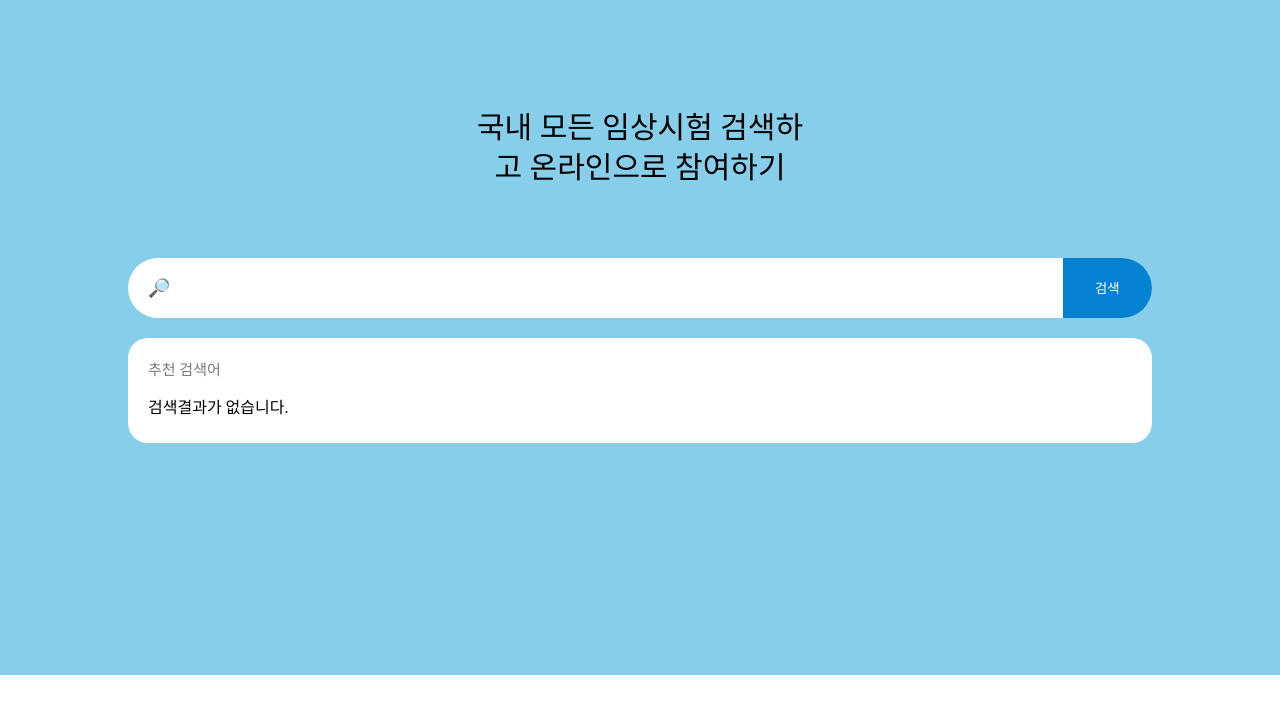
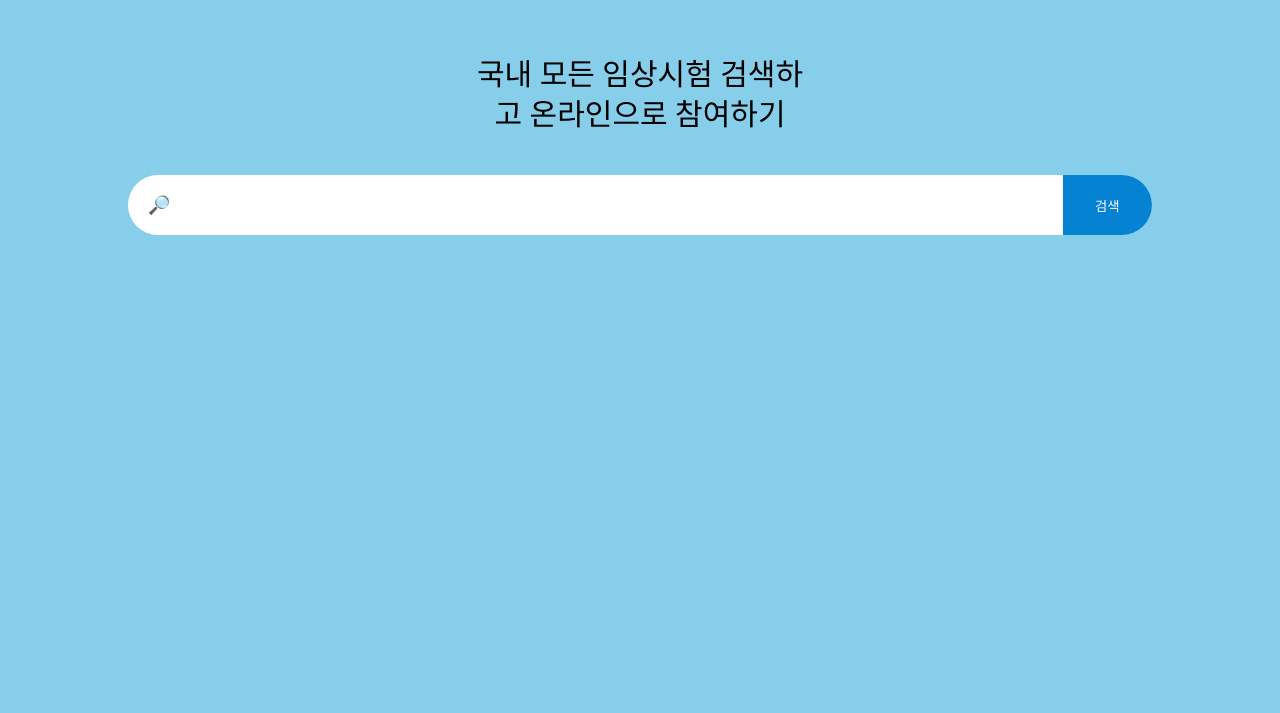
Before and after one commit to wanted-pre-onboarding-team-7/pre-onboarding-8th-3-7, a React (Create React App) app: page / in a window 1280 px wide. Shown: the part 125-838 px from the top of the page. Before the commit the page ends 800 px from the top, so only its background shows below. Built offline with nearby package versions, Linux system fonts and the light colour scheme.

Commit message:
Feat : 키워드 볼드체로 변경 및 조건부 렌더링

```diff
--- a/src/components/searchResult/SearchResult.module.css
+++ b/src/components/searchResult/SearchResult.module.css
@@ -21,6 +21,10 @@
 .resultList {
   box-sizing: border-box;
   padding: 12px 20px;
+  font-weight: 300;
+}
+strong {
+  font-weight: 500;
 }
 .resultList:hover {
   background-color: #e8e8e8;
--- a/src/pages/Home.module.css
+++ b/src/pages/Home.module.css
@@ -4,7 +4,7 @@
   height: 100vh;
   display: flex;
   flex-direction: column;
-  justify-content: center;
+  padding-top: 180px;
   align-items: center;
   gap: 20px;
 }
@@ -13,7 +13,7 @@
   font-size: 30px;
   line-height: 40px;
   font-weight: 500;
-  margin-bottom: 50px;
+  margin-bottom: 20px;
   width: 350px;
   text-align: center;
 }
--- a/src/pages/Home.tsx
+++ b/src/pages/Home.tsx
@@ -1,15 +1,18 @@
 import styles from './Home.module.css';
 import SearchBar from '../components/searchBar/SearchBar';
 import SearchResult from '../components/searchResult/SearchResult';
+import { useRecoilValue } from 'recoil';
+import { isInputFocus } from '../store/atoms';
 
 function Home() {
+  const isFocus = useRecoilValue(isInputFocus);
   return (
     <div className={styles.container}>
       <span className={styles.title}>
         국내 모든 임상시험 검색하고 온라인으로 참여하기
       </span>
       <SearchBar />
-      <SearchResult />
+      {isFocus && <SearchResult />}
     </div>
   );
 }
```
